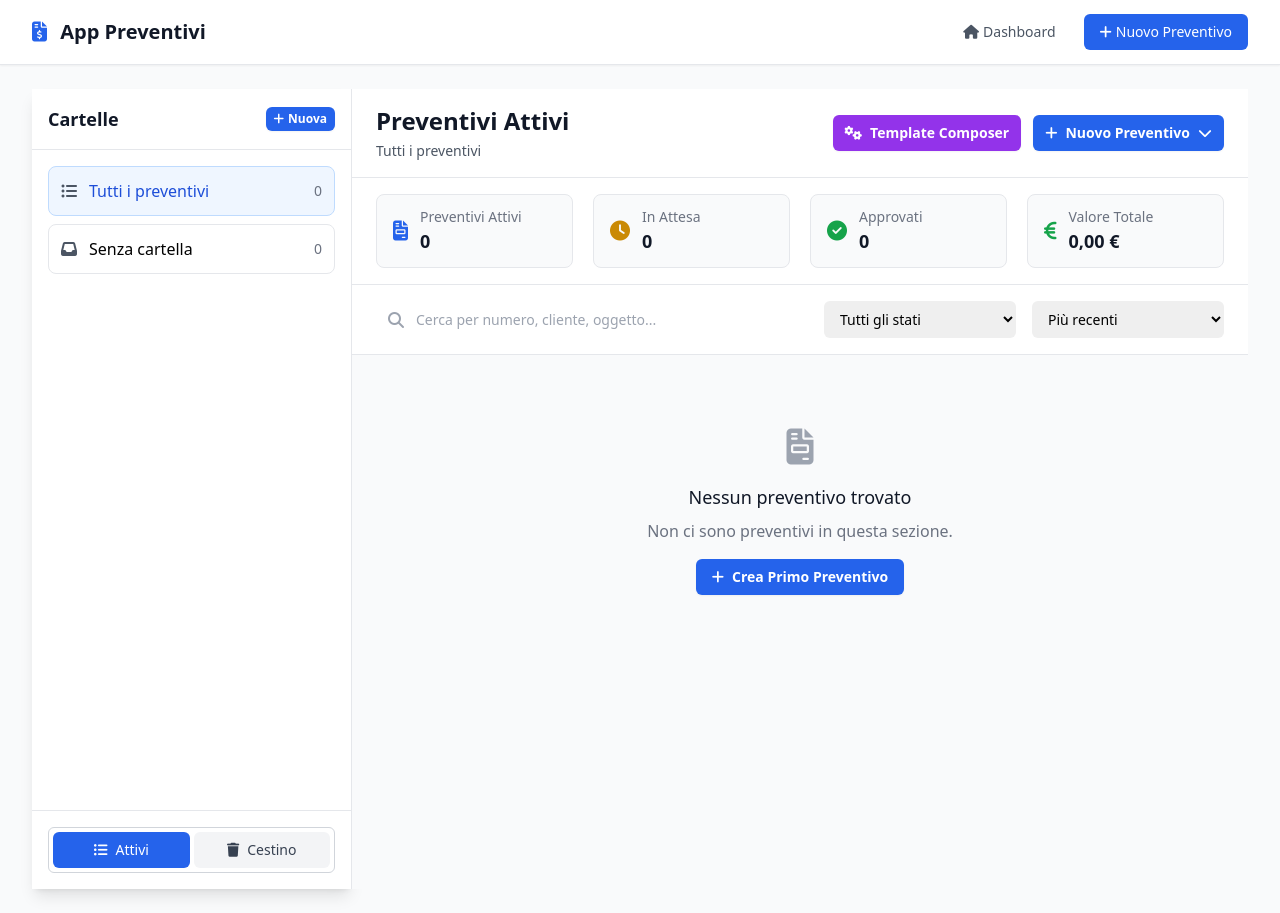
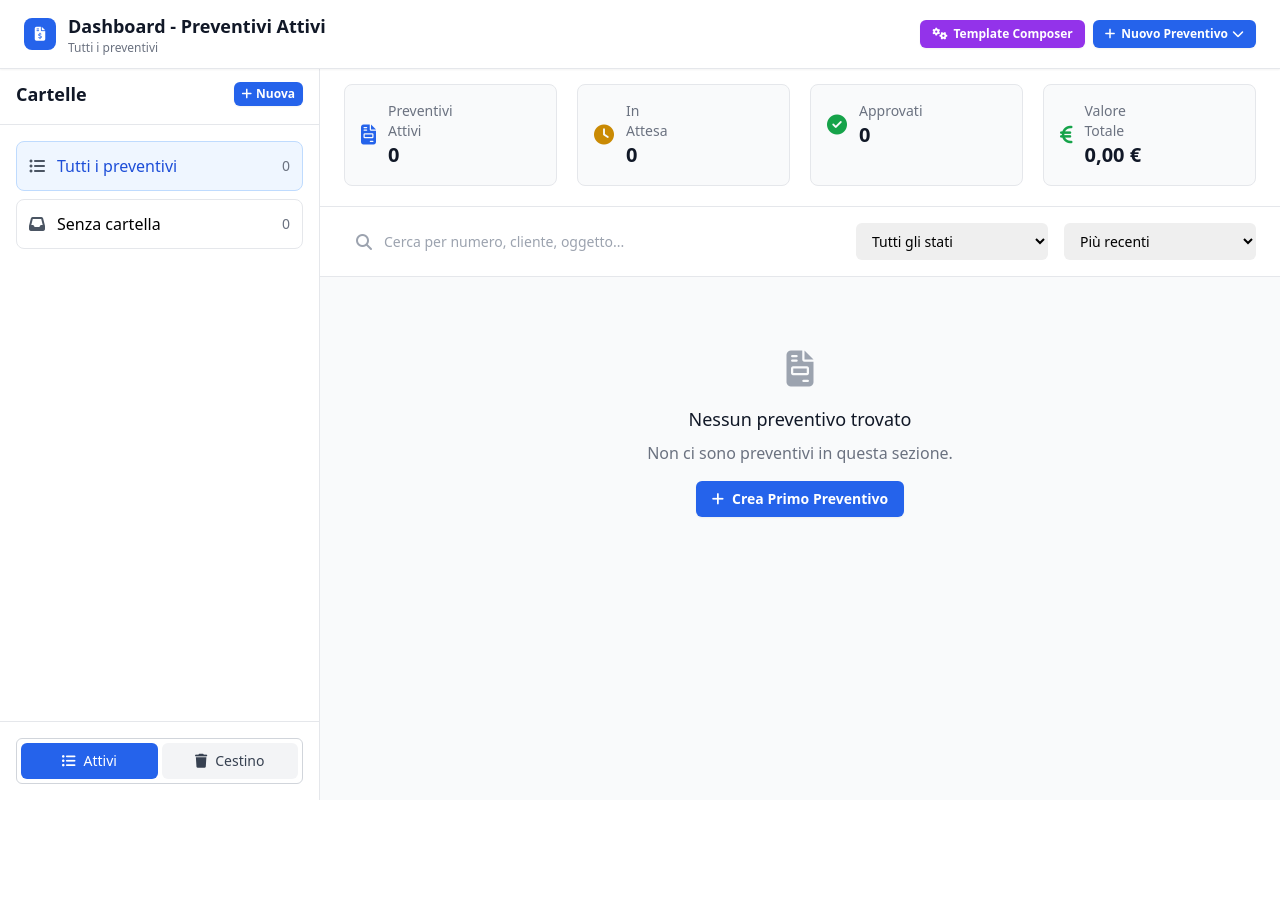
Before and after one commit to hlessio/app-preventivi-modulari, a FastAPI app: page / in a window 1280 px wide. After the commit the page ends 800 px from the top, so only its background shows below. Run offline with FastAPI, Linux system fonts and the light colour scheme; data that the repository does not hold is empty; some libraries are stand-ins or nearby versions.

Commit message:
refactor: dashboard full-page, statistiche in alto e lista sotto, layout migliorato

```diff
--- a/app/templates/dashboard.html
+++ b/app/templates/dashboard.html
@@ -2,10 +2,168 @@
 
 {% block title %}Dashboard - App Preventivi{% endblock %}
 
-{% block content %}
+{% block header %}
+<!-- Header personalizzato disabilitato - usiamo quello nel main_layout -->
+{% endblock %}
+
+{% block extra_head %}
+<style>
+    /* Override del layout base per usare tutta la larghezza */
+    .dashboard-fullwidth {
+        max-width: none !important;
+        margin: 0 !important;
+        padding: 0 !important;
+    }
+    /* Custom scrollbar per sidebar */
+    .sidebar-cartelle {
+        scrollbar-width: thin;
+        scrollbar-color: #d1d5db #f9fafb;
+    }
+    .sidebar-cartelle::-webkit-scrollbar {
+        width: 6px;
+    }
+    .sidebar-cartelle::-webkit-scrollbar-track {
+        background: #f9fafb;
+    }
+    .sidebar-cartelle::-webkit-scrollbar-thumb {
+        background: #d1d5db;
+        border-radius: 3px;
+    }
+    .sidebar-cartelle::-webkit-scrollbar-thumb:hover {
+        background: #9ca3af;
+    }
+</style>
+{% endblock %}
+
+{% block main_layout %}
+<!-- Layout full-width per la dashboard -->
 <div x-data="dashboardData()" class="flex h-screen bg-gray-50">
+    <!-- Header con logo e navigazione - Full Width -->
+    <div class="fixed top-0 left-0 right-0 bg-white px-6 py-3 border-b z-10 shadow-sm">
+        <div class="flex items-center justify-between w-full">
+            <div class="flex items-center space-x-4">
+                <!-- Logo e titolo app -->
+                <div class="flex items-center space-x-3">
+                    <div class="w-8 h-8 bg-blue-600 rounded-lg flex items-center justify-center">
+                        <i class="fas fa-file-invoice-dollar text-white text-sm"></i>
+                    </div>
+                    <div>
+                        <h1 class="text-lg font-bold text-gray-900">
+                            <span x-show="currentView === 'attivi'">Dashboard - Preventivi Attivi</span>
+                            <span x-show="currentView === 'cestinati'">Dashboard - Cestino</span>
+                        </h1>
+                        <p class="text-xs text-gray-500">
+                            <span x-show="cartellaSelezionata === null">Tutti i preventivi</span>
+                            <span x-show="cartellaSelezionata === 'none'">Preventivi senza cartella</span>
+                            <span x-show="cartellaSelezionata && cartellaSelezionata !== 'none'" x-text="getNomeCartellaSelezionata()"></span>
+                        </p>
+                    </div>
+                </div>
+            </div>
+
+            <!-- Azioni compatte -->
+            <div class="flex items-center space-x-2">
+                <a href="/templates/composer"
+                   class="inline-flex items-center rounded-md bg-purple-600 px-3 py-1.5 text-xs font-semibold text-white shadow-sm hover:bg-purple-500">
+                    <i class="fas fa-cogs mr-1.5"></i>
+                    Template Composer
+                </a>
+
+                <!-- Dropdown Nuovo Preventivo con Template -->
+                <div x-show="currentView === 'attivi'" class="relative" x-data="{ isOpen: false }">
+                    <button @click="isOpen = !isOpen"
+                            class="inline-flex items-center rounded-md bg-blue-600 px-3 py-1.5 text-xs font-semibold text-white shadow-sm hover:bg-blue-500">
+                        <i class="fas fa-plus mr-1.5"></i>
+                        Nuovo Preventivo
+                        <i class="fas fa-chevron-down ml-1"></i>
+                    </button>
+
+                    <div x-show="isOpen"
+                         @click.away="isOpen = false"
+                         x-transition:enter="transition ease-out duration-100"
+                         x-transition:enter-start="transform opacity-0 scale-95"
+                         x-transition:enter-end="transform opacity-100 scale-100"
+                         x-transition:leave="transition ease-in duration-75"
+                         x-transition:leave-start="transform opacity-100 scale-100"
+                         x-transition:leave-end="transform opacity-0 scale-95"
+                         class="absolute right-0 mt-2 w-80 origin-top-right divide-y divide-gray-100 rounded-md bg-white shadow-lg ring-1 ring-black ring-opacity-5 focus:outline-none z-10">
+
+                        <div class="px-4 py-3 bg-gray-50 rounded-t-md">
+                            <p class="text-sm font-medium text-gray-900">Scegli un Template</p>
+                            <p class="text-xs text-gray-500">Seleziona il template per il nuovo preventivo</p>
+                        </div>
+
+                        <div class="py-1 max-h-64 overflow-y-auto">
+                            <!-- Template di Default -->
+                            <a href="/preventivo/nuovo"
+                               @click="isOpen = false"
+                               class="group flex items-center px-4 py-3 text-sm text-gray-700 hover:bg-gray-100 hover:text-gray-900">
+                                <div class="flex items-center flex-1">
+                                    <div class="flex-shrink-0">
+                                        <div class="w-8 h-8 bg-blue-100 rounded-lg flex items-center justify-center">
+                                            <i class="fas fa-file-alt text-blue-600 text-sm"></i>
+                                        </div>
+                                    </div>
+                                    <div class="ml-3 flex-1">
+                                        <p class="font-medium">Template Standard</p>
+                                        <p class="text-xs text-gray-500">Template predefinito con tutti i moduli</p>
+                                    </div>
+                                </div>
+                                <i class="fas fa-arrow-right text-gray-400 group-hover:text-gray-600"></i>
+                            </a>
+
+                            <!-- Divider -->
+                            <div x-show="availableTemplates.length > 0" class="border-t border-gray-100"></div>
+
+                            <!-- Template Personalizzati -->
+                            <template x-for="template in availableTemplates" :key="template.id">
+                                <a :href="`/preventivo/nuovo?template_id=${template.id}`"
+                                   @click="isOpen = false"
+                                   class="group flex items-center px-4 py-3 text-sm text-gray-700 hover:bg-gray-100 hover:text-gray-900">
+                                    <div class="flex items-center flex-1">
+                                        <div class="flex-shrink-0">
+                                            <div class="w-8 h-8 bg-purple-100 rounded-lg flex items-center justify-center">
+                                                <i class="fas fa-puzzle-piece text-purple-600 text-sm"></i>
+                                            </div>
+                                        </div>
+                                        <div class="ml-3 flex-1">
+                                            <p class="font-medium" x-text="template.name"></p>
+                                            <p class="text-xs text-gray-500" x-text="template.description || 'Template personalizzato'"></p>
+                                            <div class="flex items-center mt-1">
+                                                <span class="inline-flex items-center px-1.5 py-0.5 rounded-full text-xs font-medium bg-blue-100 text-blue-800"
+                                                      x-text="`${template.module_composition?.modules?.filter(m => m.enabled).length || 0} moduli`"></span>
+                                                <span x-show="template.is_default"
+                                                      class="ml-2 inline-flex items-center px-1.5 py-0.5 rounded-full text-xs font-medium bg-green-100 text-green-800">
+                                                    Default
+                                                </span>
+                                            </div>
+                                        </div>
+                                    </div>
+                                    <i class="fas fa-arrow-right text-gray-400 group-hover:text-gray-600"></i>
+                                </a>
+                            </template>
+
+                            <!-- Messaggio se nessun template personalizzato -->
+                            <div x-show="availableTemplates.length === 0"
+                                 class="px-4 py-3 text-sm text-gray-500 text-center border-t border-gray-100">
+                                <i class="fas fa-info-circle mr-1"></i>
+                                Nessun template personalizzato trovato
+                                <br>
+                                <a href="/templates/composer" class="text-blue-600 hover:text-blue-500 text-xs">
+                                    Crea il tuo primo template
+                                </a>
+                            </div>
+                        </div>
+                    </div>
+                </div>
+            </div>
+        </div>
+    </div>
+
+    <!-- Contenuto principale con padding-top per l'header fisso -->
+    <div class="flex w-full pt-16">
         <!-- Sidebar Cartelle -->
-    <div class="w-80 bg-white shadow-lg flex flex-col border-r border-gray-200">
+        <div class="w-80 bg-white shadow-lg flex flex-col border-r border-gray-200 sidebar-cartelle">
             <!-- Header Sidebar -->
             <div class="p-4 border-b border-gray-200">
                 <div class="flex items-center justify-between">
@@ -91,197 +249,77 @@
 
         <!-- Contenuto Principale -->
         <div class="flex-1 flex flex-col overflow-hidden">
-        <!-- Header -->
-        <div class="bg-white shadow-sm border-b border-gray-200 px-6 py-4">
-            <div class="flex items-center justify-between">
-                <div>
-                    <h1 class="text-2xl font-semibold text-gray-900">
-                        <span x-show="currentView === 'attivi'">Preventivi Attivi</span>
-                        <span x-show="currentView === 'cestinati'">Cestino</span>
-                    </h1>
-                    <p class="text-sm text-gray-600 mt-1">
-                        <span x-show="cartellaSelezionata === null">Tutti i preventivi</span>
-                        <span x-show="cartellaSelezionata === 'none'">Preventivi senza cartella</span>
-                        <span x-show="cartellaSelezionata && cartellaSelezionata !== 'none'" x-text="getNomeCartellaSelezionata()"></span>
-                    </p>
-                </div>
-                <div class="flex items-center space-x-3">
-                <a href="/templates/composer"
-                   class="inline-flex items-center rounded-md bg-purple-600 px-3 py-2 text-sm font-semibold text-white shadow-sm hover:bg-purple-500">
-                    <i class="fas fa-cogs mr-2"></i>
-                    Template Composer
-                </a>
-
-                <!-- Dropdown Nuovo Preventivo con Template -->
-                <div x-show="currentView === 'attivi'" class="relative" x-data="{ isOpen: false }">
-                    <button @click="isOpen = !isOpen"
-                            class="inline-flex items-center rounded-md bg-blue-600 px-3 py-2 text-sm font-semibold text-white shadow-sm hover:bg-blue-500">
-                        <i class="fas fa-plus mr-2"></i>
-                        Nuovo Preventivo
-                        <i class="fas fa-chevron-down ml-2"></i>
-                    </button>
-
-                    <div x-show="isOpen"
-                         @click.away="isOpen = false"
-                         x-transition:enter="transition ease-out duration-100"
-                         x-transition:enter-start="transform opacity-0 scale-95"
-                         x-transition:enter-end="transform opacity-100 scale-100"
-                         x-transition:leave="transition ease-in duration-75"
-                         x-transition:leave-start="transform opacity-100 scale-100"
-                         x-transition:leave-end="transform opacity-0 scale-95"
-                         class="absolute right-0 mt-2 w-80 origin-top-right divide-y divide-gray-100 rounded-md bg-white shadow-lg ring-1 ring-black ring-opacity-5 focus:outline-none z-10">
-
-                        <div class="px-4 py-3 bg-gray-50 rounded-t-md">
-                            <p class="text-sm font-medium text-gray-900">Scegli un Template</p>
-                            <p class="text-xs text-gray-500">Seleziona il template per il nuovo preventivo</p>
-                        </div>
-
-                        <div class="py-1 max-h-64 overflow-y-auto">
-                            <!-- Template di Default -->
-                            <a href="/preventivo/nuovo"
-                               @click="isOpen = false"
-                               class="group flex items-center px-4 py-3 text-sm text-gray-700 hover:bg-gray-100 hover:text-gray-900">
-                                <div class="flex items-center flex-1">
-                                    <div class="flex-shrink-0">
-                                        <div class="w-8 h-8 bg-blue-100 rounded-lg flex items-center justify-center">
-                                            <i class="fas fa-file-alt text-blue-600 text-sm"></i>
-                                        </div>
-                                    </div>
-                                    <div class="ml-3 flex-1">
-                                        <p class="font-medium">Template Standard</p>
-                                        <p class="text-xs text-gray-500">Template predefinito con tutti i moduli</p>
-                                    </div>
-                                </div>
-                                <i class="fas fa-arrow-right text-gray-400 group-hover:text-gray-600"></i>
-                            </a>
-
-                            <!-- Divider -->
-                            <div x-show="availableTemplates.length > 0" class="border-t border-gray-100"></div>
-
-                            <!-- Template Personalizzati -->
-                            <template x-for="template in availableTemplates" :key="template.id">
-                                <a :href="`/preventivo/nuovo?template_id=${template.id}`"
-                                   @click="isOpen = false"
-                                   class="group flex items-center px-4 py-3 text-sm text-gray-700 hover:bg-gray-100 hover:text-gray-900">
-                                    <div class="flex items-center flex-1">
-                                        <div class="flex-shrink-0">
-                                            <div class="w-8 h-8 bg-purple-100 rounded-lg flex items-center justify-center">
-                                                <i class="fas fa-puzzle-piece text-purple-600 text-sm"></i>
-                                            </div>
-                                        </div>
-                                        <div class="ml-3 flex-1">
-                                            <p class="font-medium" x-text="template.name"></p>
-                                            <p class="text-xs text-gray-500" x-text="template.description || 'Template personalizzato'"></p>
-                                            <div class="flex items-center mt-1">
-                                                <span class="inline-flex items-center px-1.5 py-0.5 rounded-full text-xs font-medium bg-blue-100 text-blue-800"
-                                                      x-text="`${template.module_composition?.modules?.filter(m => m.enabled).length || 0} moduli`"></span>
-                                                <span x-show="template.is_default"
-                                                      class="ml-2 inline-flex items-center px-1.5 py-0.5 rounded-full text-xs font-medium bg-green-100 text-green-800">
-                                                    Default
-                                                </span>
-                                            </div>
-                                        </div>
-                                    </div>
-                                    <i class="fas fa-arrow-right text-gray-400 group-hover:text-gray-600"></i>
-                                </a>
-                            </template>
-
-                            <!-- Messaggio se nessun template personalizzato -->
-                            <div x-show="availableTemplates.length === 0"
-                                 class="px-4 py-3 text-sm text-gray-500 text-center border-t border-gray-100">
-                                <i class="fas fa-info-circle mr-1"></i>
-                                Nessun template personalizzato trovato
-                                <br>
-                                <a href="/templates/composer" class="text-blue-600 hover:text-blue-500 text-xs">
-                                    Crea il tuo primo template
-                                </a>
-                            </div>
-                        </div>
-
-                        <div class="py-1 bg-gray-50 rounded-b-md">
-                            <a href="/templates/composer"
-                               class="group flex items-center px-4 py-2 text-sm text-gray-700 hover:bg-gray-100 hover:text-gray-900">
-                                <i class="fas fa-plus mr-3 text-gray-400 group-hover:text-gray-600"></i>
-                                Crea nuovo template
-                            </a>
-                        </div>
-                    </div>
-                </div>
-
-                    <!-- Pulsante Svuota Cestino (mostra solo in vista cestino) -->
-                    <button x-show="currentView === 'cestinati'"
-                            @click="svuotaTuttoCestino()"
-                            class="inline-flex items-center rounded-md bg-red-500 px-3 py-2 text-sm font-semibold text-white shadow-sm hover:bg-red-700">
-                        <i class="fas fa-eraser mr-2"></i>Svuota Tutto
-                    </button>
-                </div>
-            </div>
-        </div>
-
-        <!-- Stats Cards -->
-        <div class="bg-white px-6 py-4 border-b border-gray-200">
+            <!-- Stats Cards - Sopra a tutta larghezza -->
+            <div class="bg-white px-6 py-5 border-b border-gray-200">
                 <div x-show="currentView === 'attivi'" class="grid grid-cols-1 gap-5 sm:grid-cols-2 lg:grid-cols-4">
-                <div class="overflow-hidden rounded-lg bg-gray-50 px-4 py-3 border">
+                    <div class="overflow-hidden rounded-lg bg-gray-50 px-4 py-4 border">
                         <div class="flex items-center">
                             <div class="flex-shrink-0">
                                 <i class="fas fa-file-invoice text-blue-600 text-xl"></i>
                             </div>
                             <div class="ml-3">
-                            <p class="text-sm font-medium text-gray-500">Preventivi Attivi</p>
-                            <p class="text-lg font-semibold text-gray-900" x-text="stats.totali || 0">0</p>
+                                <p class="text-sm font-medium text-gray-500">Preventivi</p>
+                                <p class="text-sm font-medium text-gray-500">Attivi</p>
+                                <p class="text-xl font-semibold text-gray-900" x-text="stats.totali || 0">4</p>
                             </div>
                         </div>
                     </div>
 
-                <div class="overflow-hidden rounded-lg bg-gray-50 px-4 py-3 border">
+                    <div class="overflow-hidden rounded-lg bg-gray-50 px-4 py-4 border">
                         <div class="flex items-center">
                             <div class="flex-shrink-0">
                                 <i class="fas fa-clock text-yellow-600 text-xl"></i>
                             </div>
                             <div class="ml-3">
-                            <p class="text-sm font-medium text-gray-500">In Attesa</p>
-                            <p class="text-lg font-semibold text-gray-900" x-text="stats.in_attesa || 0">0</p>
+                                <p class="text-sm font-medium text-gray-500">In</p>
+                                <p class="text-sm font-medium text-gray-500">Attesa</p>
+                                <p class="text-xl font-semibold text-gray-900" x-text="stats.in_attesa || 0">0</p>
                             </div>
                         </div>
                     </div>
 
-                <div class="overflow-hidden rounded-lg bg-gray-50 px-4 py-3 border">
+                    <div class="overflow-hidden rounded-lg bg-gray-50 px-4 py-4 border">
                         <div class="flex items-center">
                             <div class="flex-shrink-0">
                                 <i class="fas fa-check-circle text-green-600 text-xl"></i>
                             </div>
                             <div class="ml-3">
                                 <p class="text-sm font-medium text-gray-500">Approvati</p>
-                            <p class="text-lg font-semibold text-gray-900" x-text="stats.approvati || 0">0</p>
+                                <p class="text-xl font-semibold text-gray-900" x-text="stats.approvati || 0">0</p>
                             </div>
                         </div>
                     </div>
 
-                <div class="overflow-hidden rounded-lg bg-gray-50 px-4 py-3 border">
+                    <div class="overflow-hidden rounded-lg bg-gray-50 px-4 py-4 border">
                         <div class="flex items-center">
                             <div class="flex-shrink-0">
                                 <i class="fas fa-euro-sign text-green-600 text-xl"></i>
                             </div>
                             <div class="ml-3">
-                            <p class="text-sm font-medium text-gray-500">Valore Totale</p>
-                            <p class="text-lg font-semibold text-gray-900" x-text="formatCurrency(stats.valore_totale || 0)">€0,00</p>
+                                <p class="text-sm font-medium text-gray-500">Valore</p>
+                                <p class="text-sm font-medium text-gray-500">Totale</p>
+                                <p class="text-xl font-semibold text-gray-900" x-text="formatCurrency(stats.valore_totale || 0)">122,00 €</p>
                             </div>
                         </div>
                     </div>
                 </div>
 
                 <div x-show="currentView === 'cestinati'" class="grid grid-cols-1 gap-5 sm:grid-cols-2 lg:grid-cols-4">
-                <div class="overflow-hidden rounded-lg bg-gray-50 px-4 py-3 border">
+                    <div class="overflow-hidden rounded-lg bg-gray-50 px-4 py-4 border">
                         <div class="flex items-center">
                             <div class="flex-shrink-0">
                                 <i class="fas fa-trash-alt text-red-600 text-xl"></i>
                             </div>
                             <div class="ml-3">
                                 <p class="text-sm font-medium text-gray-500">Nel Cestino</p>
-                            <p class="text-lg font-semibold text-gray-900" x-text="stats.totali || 0">0</p>
+                                <p class="text-xl font-semibold text-gray-900" x-text="stats.totali || 0">0</p>
                             </div>
                         </div>
                     </div>
+                    <!-- Placeholder per mantenere il layout uniforme -->
+                    <div class="hidden lg:block"></div>
+                    <div class="hidden lg:block"></div>
+                    <div class="hidden lg:block"></div>
                 </div>
             </div>
 
@@ -338,7 +376,7 @@
                 </div>
             </div>
 
-    <!-- Lista Preventivi -->
+            <!-- Lista Preventivi - Occupa tutto lo spazio rimanente -->
             <div class="flex-1 overflow-y-auto bg-gray-50">
                 <!-- Loading Spinner -->
                 <div x-show="loading" class="flex justify-center items-center h-64">
@@ -456,6 +494,15 @@
                                 </div>
                             </div>
                         </template>
+                    </div>
+
+                    <!-- Pulsante Svuota Cestino (mostra solo in vista cestino) -->
+                    <div x-show="currentView === 'cestinati' && preventivi.length > 0" class="mt-6 text-center">
+                        <button @click="svuotaTuttoCestino()"
+                                class="inline-flex items-center rounded-md bg-red-500 px-4 py-2 text-sm font-semibold text-white shadow-sm hover:bg-red-700">
+                            <i class="fas fa-eraser mr-2"></i>Svuota Tutto il Cestino
+                        </button>
+                    </div>
                 </div>
             </div>
         </div>
```
Lines whose indentation alone changed are shown as unchanged.
